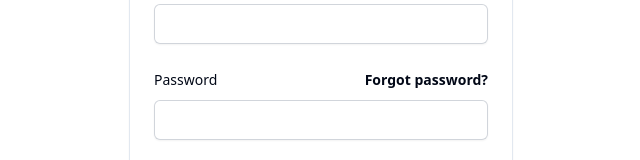
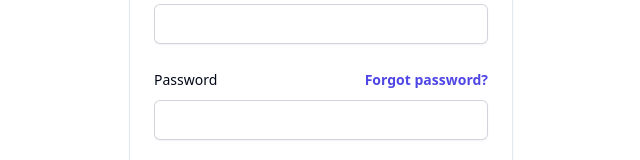
Before and after one commit to Cafe-and-Code/cnc-blog-frontend, a Next.js app: page /login in a window 1280 px wide. Shown: the part 317-477 px from the top of the page, without its empty margins (319-959 px from the left). Built offline with nearby package versions, Linux system fonts and the light colour scheme.

Commit message:
Update format login form

```diff
--- a/src/components/LoginForm.tsx
+++ b/src/components/LoginForm.tsx
@@ -56,7 +56,10 @@ export default function LoginForm() {
           src="/next.svg"
           className="mx-auto h-10 w-auto"
         />
-        <h2 className="mt-10 text-center text-2xl font-bold leading-9 tracking-tight" style={{ color: 'var(--next-theme-color)' }}>
+        <h2
+          className="mt-10 text-center text-2xl font-bold leading-9 tracking-tight"
+          style={{ color: 'var(--next-theme-color)' }}
+        >
           Sign in to your account
         </h2>
       </div>
@@ -64,14 +67,21 @@ export default function LoginForm() {
       <div className="mt-10 sm:mx-auto sm:w-full sm:max-w-sm">
         <Card>
           <CardHeader>
-            <h2 className="text-center text-2xl font-bold leading-9 tracking-tight" style={{ color: 'var(--next-theme-color)' }}>
+            <h2
+              className="text-center text-2xl font-bold leading-9 tracking-tight"
+              style={{ color: 'var(--next-theme-color)' }}
+            >
               Sign in to your account
             </h2>
           </CardHeader>
           <CardContent>
             <form action="#" method="POST" className="space-y-6">
               <div>
-                <Label htmlFor="email" className="block text-sm font-medium leading-6" style={{ color: 'var(--next-theme-color)' }}>
+                <Label
+                  htmlFor="email"
+                  className="block text-sm font-medium leading-6"
+                  style={{ color: 'var(--next-theme-color)' }}
+                >
                   Email address
                 </Label>
                 <div className="mt-2">
@@ -97,9 +107,7 @@ export default function LoginForm() {
                     Password
                   </Label>
                   <div className="text-sm">
-                    <a href="#" className="font-semibold text-indigo-600 hover:text-indigo-500"
-                      style={{ color: 'var(--next-theme-color)' }}
-                    >
+                    <a href="#" className="font-semibold text-indigo-600 hover:text-indigo-500">
                       Forgot password?
                     </a>
                   </div>
@@ -129,7 +137,10 @@ export default function LoginForm() {
             </form>
           </CardContent>
           <CardFooter>
-            <p className="mt-10 text-center text-sm text-gray-500" style={{ color: 'var(--next-theme-color)' }}>
+            <p
+              className="mt-10 text-center text-sm text-gray-500"
+              style={{ color: 'var(--next-theme-color)' }}
+            >
               Not a member?{' '}
               <a href="#" className="font-semibold leading-6 text-indigo-600 hover:text-indigo-500">
                 Start a 14 day free trial
```
